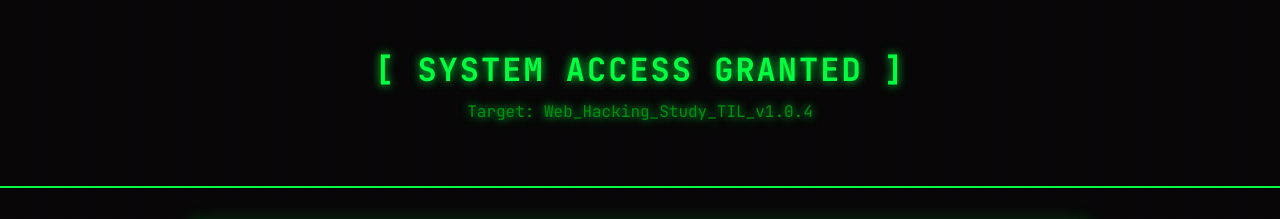
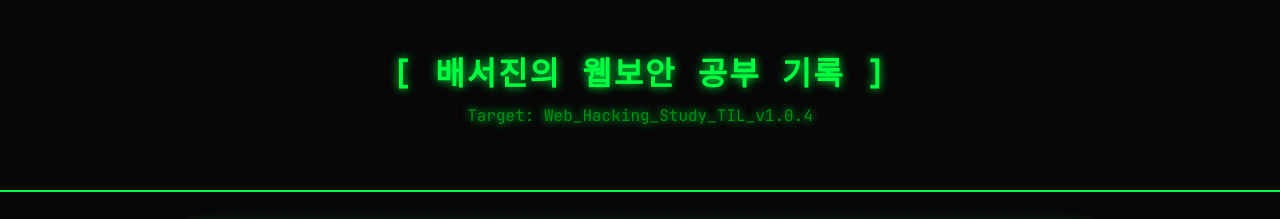
Before and after one commit to baeseojin/web-hacking-study-til, a plain HTML site: page index.html in a window 1280 px wide. Shown: the top 219 px of the page. Drawn offline with Linux system fonts and the light colour scheme.

Commit message:
Update index.html

```diff
--- a/index.html
+++ b/index.html
@@ -143,7 +143,7 @@
 <body>
 
   <header>
-    <h1>[ SYSTEM ACCESS GRANTED ]</h1>
+    <h1>[ 배서진의 웹보안 공부 기록 ]</h1>
     <p>Target: Web_Hacking_Study_TIL_v1.0.4</p>
   </header>
 
```
